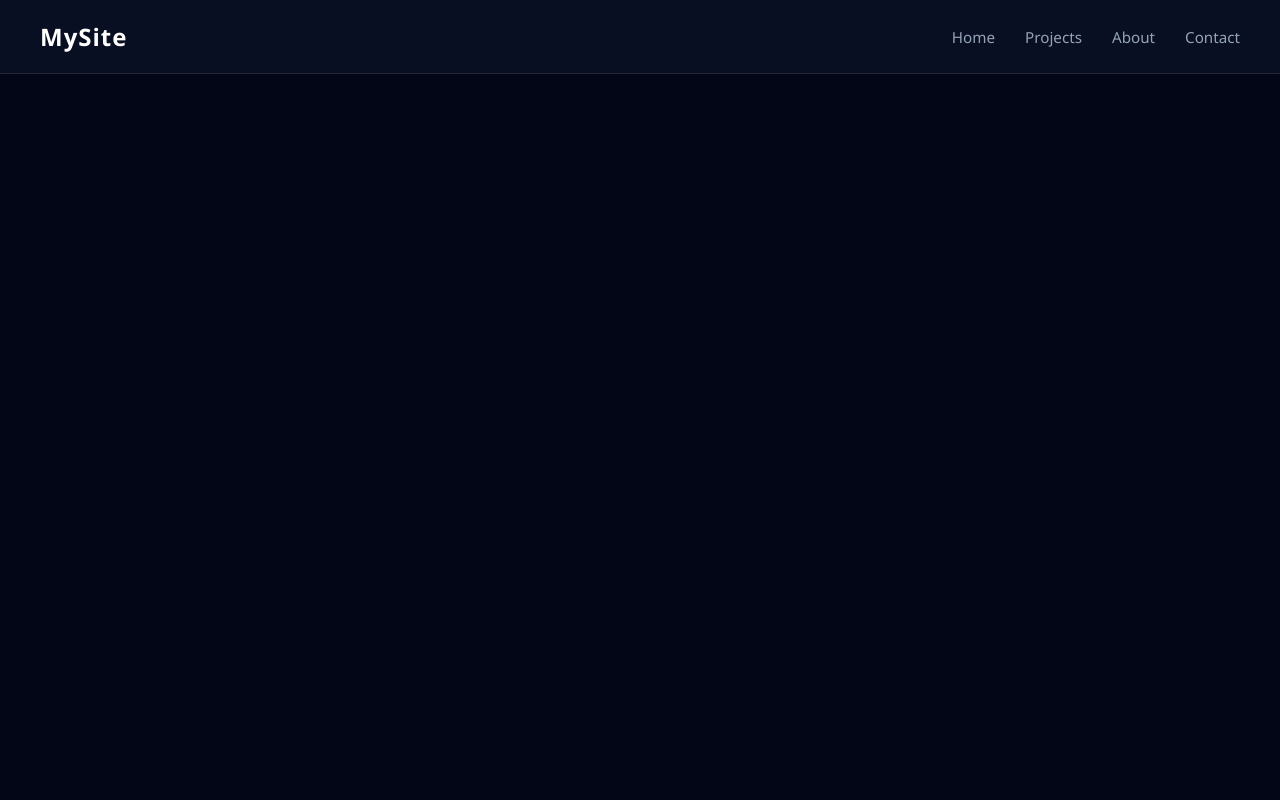
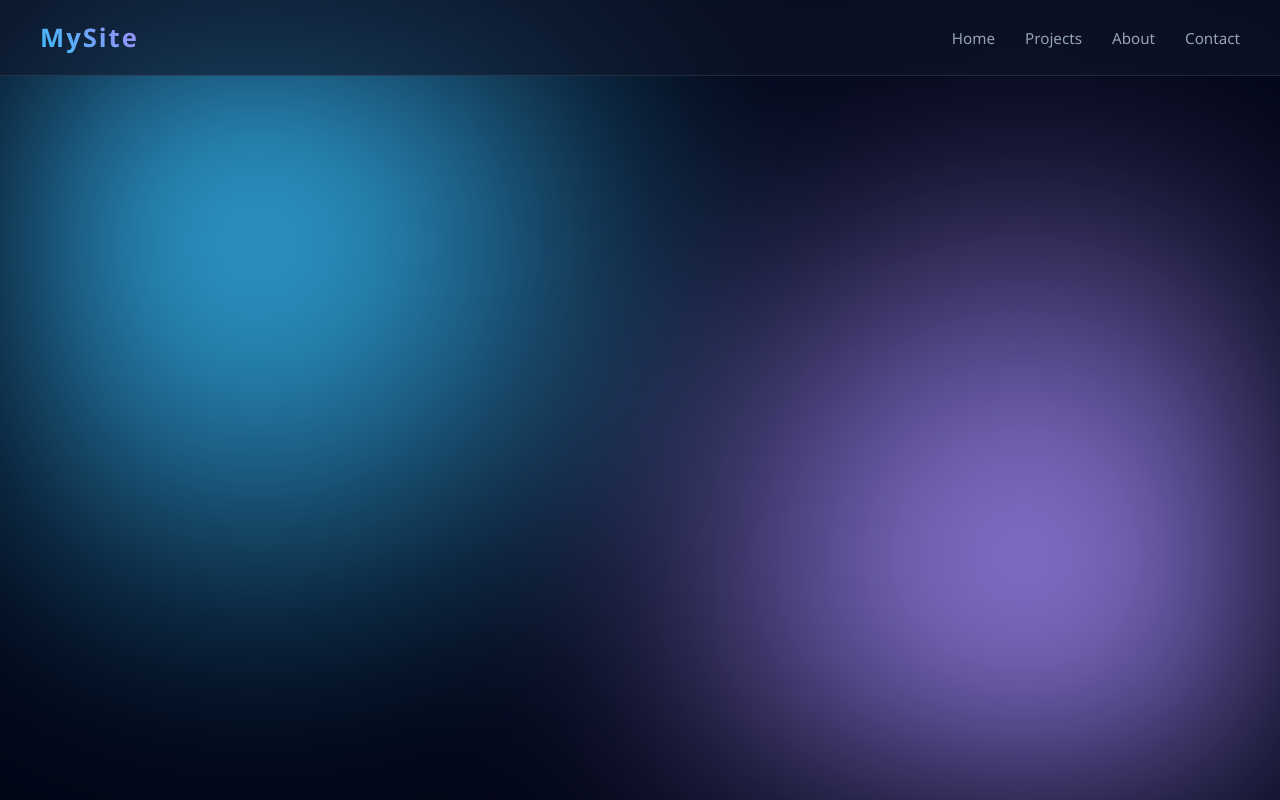
Before and after one commit to KJ87SAT/kj_87_web, a plain HTML site: page index.html in a window 1280 px wide. Shown: the top 800 px of the page. Drawn offline with Linux system fonts and the light colour scheme.

Commit message:
css変更

```diff
--- a/style.css
+++ b/style.css
@@ -1,26 +1,16 @@
+/* ===== RESET ===== */
 * {
   margin: 0;
   padding: 0;
   box-sizing: border-box;
-  font-family: 'Segoe UI', sans-serif;
 }
 
+/* ===== BODY ===== */
 body {
-  height: 100vh;
+  font-family: 'Segoe UI', sans-serif;
   background: #020617;
   color: white;
-  overflow: hidden;
-}
-
-/* 背景グラデーション */
-.bg {
-  position: fixed;
-  width: 100%;
-  height: 100%;
-  background: radial-gradient(circle at 20% 30%, #38bdf8, transparent),
-              radial-gradient(circle at 80% 70%, #a78bfa, transparent);
-  filter: blur(100px);
-  z-index: -1;
+  height: 200vh; /* スクロール確認用（あとで消してOK） */
 }
 
 /* ===== HEADER ===== */
@@ -40,24 +30,28 @@ body {
   border-bottom: 1px solid rgba(255,255,255,0.1);
 
   z-index: 1000;
-  transition: 0.3s;
+  transition: all 0.3s ease;
 }
 
-/* スクロール時 */
+/* スクロール後 */
 .header.scrolled {
   background: rgba(15, 23, 42, 0.9);
   backdrop-filter: blur(20px);
+  padding: 15px 40px;
 }
 
-/* ロゴ */
+/* ===== LOGO ===== */
 .logo {
-  font-size: 1.5rem;
+  font-size: 1.6rem;
   font-weight: bold;
-  color: white;
-  letter-spacing: 1px;
+  letter-spacing: 2px;
+
+  background: linear-gradient(45deg, #38bdf8, #a78bfa);
+  -webkit-background-clip: text;
+  -webkit-text-fill-color: transparent;
 }
 
-/* ナビ */
+/* ===== NAV ===== */
 .nav {
   display: flex;
   gap: 30px;
@@ -68,13 +62,13 @@ body {
   color: #94a3b8;
   font-size: 0.95rem;
   position: relative;
-  transition: 0.3s;
+  transition: all 0.3s ease;
 }
 
-/* ホバー発光 */
+/* ホバー */
 .nav-item:hover {
   color: #38bdf8;
-  text-shadow: 0 0 8px #38bdf8;
+  text-shadow: 0 0 10px #38bdf8;
 }
 
 /* 下線アニメーション */
@@ -82,13 +76,35 @@ body {
   content: "";
   position: absolute;
   left: 0;
-  bottom: -5px;
+  bottom: -6px;
   width: 0%;
   height: 2px;
-  background: #38bdf8;
-  transition: 0.3s;
+  background: linear-gradient(90deg, #38bdf8, #a78bfa);
+  transition: width 0.3s ease;
 }
 
 .nav-item:hover::after {
   width: 100%;
 }
+
+/* ===== 背景エフェクト（ガチ感出る） ===== */
+body::before {
+  content: "";
+  position: fixed;
+  width: 100%;
+  height: 100%;
+
+  background:
+    radial-gradient(circle at 20% 30%, #38bdf8, transparent 40%),
+    radial-gradient(circle at 80% 70%, #a78bfa, transparent 40%);
+
+  filter: blur(100px);
+  z-index: -1;
+}
+
+/* ===== スクロール用スペース（仮） ===== */
+body::after {
+  content: "";
+  display: block;
+  height: 100vh;
+}
```
